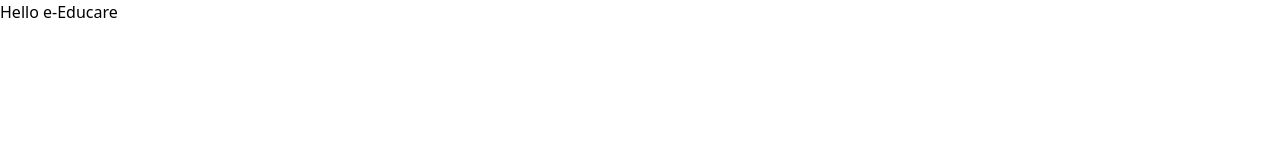
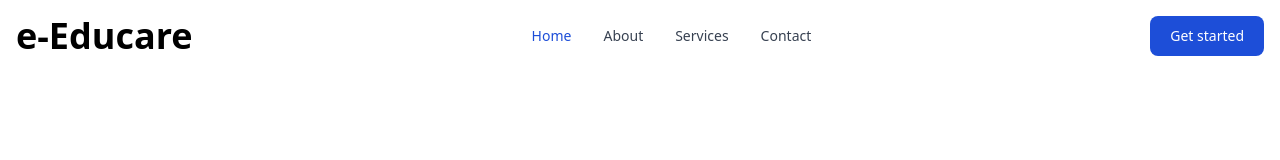
Before and after one commit to mahfuj-alam/e-Educare, a plain HTML site: page index.html in a window 1280 px wide. Drawn offline with nearby package versions, Linux system fonts and the light colour scheme.

Commit message:
nav-added

```diff
--- a/index.html
+++ b/index.html
@@ -9,6 +9,7 @@
 
     <!-- tailwind css link  -->
     <script src="https://cdn.tailwindcss.com"></script>
+    <link rel="stylesheet" href="https://unpkg.com/flowbite@1.5.1/dist/flowbite.min.css" />
 
     <!-- customization link  -->
     <script>
@@ -28,7 +29,85 @@
 </head>
 
 <body>
-    <h2>Hello e-Educare</h2>
-</body>
+    <!-- ============== header area start ========  -->
 
+    <header>
+        <!-- navigation menu here  -->
+        <section class="nav-area container mx-auto">
+            <nav class="bg-white border-gray-200 px-2 sm:px-4 py-2.5 rounded dark:bg-gray-900">
+                <div class="container flex flex-wrap justify-between items-center mx-auto">
+                    <a href="#" class="flex items-center">
+                        <span class="self-center text-4xl font-semibold whitespace-nowrap dark:text-white">e-Educare</span
+              >
+            </a>
+            <div class="flex md:order-2">
+              <button
+                type="button"
+                class="text-white bg-blue-700 hover:bg-blue-800 focus:ring-4 focus:outline-none focus:ring-blue-300 font-medium rounded-lg text-sm px-5 py-2.5 text-center mr-3 md:mr-0 dark:bg-blue-600 dark:hover:bg-blue-700 dark:focus:ring-blue-800 hidden sm:block"
+              >
+                Get started
+              </button>
+              <button
+                data-collapse-toggle="navbar-cta"
+                type="button"
+                class="inline-flex items-center p-2 text-sm text-gray-500 rounded-lg md:hidden hover:bg-gray-100 focus:outline-none focus:ring-2 focus:ring-gray-200 dark:text-gray-400 dark:hover:bg-gray-700 dark:focus:ring-gray-600"
+                aria-controls="navbar-cta"
+                aria-expanded="false"
+              >
+                <span class="sr-only">Open main menu</span>
+                        <svg class="w-6 h-6" aria-hidden="true" fill="currentColor" viewBox="0 0 20 20" xmlns="http://www.w3.org/2000/svg">
+                  <path
+                    fill-rule="evenodd"
+                    d="M3 5a1 1 0 011-1h12a1 1 0 110 2H4a1 1 0 01-1-1zM3 10a1 1 0 011-1h12a1 1 0 110 2H4a1 1 0 01-1-1zM3 15a1 1 0 011-1h12a1 1 0 110 2H4a1 1 0 01-1-1z"
+                    clip-rule="evenodd"
+                  ></path>
+                </svg>
+                        </button>
+                </div>
+                <div class="hidden justify-between items-center w-full md:flex md:w-auto md:order-1" id="navbar-cta">
+                    <ul class="flex flex-col p-4 mt-4 bg-gray-50 rounded-lg border border-gray-100 md:flex-row md:space-x-8 md:mt-0 md:text-sm md:font-medium md:border-0 md:bg-white dark:bg-gray-800 md:dark:bg-gray-900 dark:border-gray-700">
+                        <li>
+                            <a href="#" class="block py-2 pr-4 pl-3 text-white bg-blue-700 rounded md:bg-transparent md:text-blue-700 md:p-0 dark:text-white" aria-current="page">Home</a
+                  >
+                </li>
+                <li>
+                  <a
+                    href="#"
+                    class="block py-2 pr-4 pl-3 text-gray-700 rounded hover:bg-gray-100 md:hover:bg-transparent md:hover:text-blue-700 md:p-0 md:dark:hover:text-white dark:text-gray-400 dark:hover:bg-gray-700 dark:hover:text-white md:dark:hover:bg-transparent dark:border-gray-700"
+                    >About</a
+                  >
+                </li>
+                <li>
+                  <a
+                    href="#"
+                    class="block py-2 pr-4 pl-3 text-gray-700 rounded hover:bg-gray-100 md:hover:bg-transparent md:hover:text-blue-700 md:p-0 md:dark:hover:text-white dark:text-gray-400 dark:hover:bg-gray-700 dark:hover:text-white md:dark:hover:bg-transparent dark:border-gray-700"
+                    >Services</a
+                  >
+                </li>
+                <li>
+                  <a
+                    href="#"
+                    class="block py-2 pr-4 pl-3 text-gray-700 rounded hover:bg-gray-100 md:hover:bg-transparent md:hover:text-blue-700 md:p-0 md:dark:hover:text-white dark:text-gray-400 dark:hover:bg-gray-700 dark:hover:text-white md:dark:hover:bg-transparent dark:border-gray-700"
+                    >Contact</a
+                  >
+                </li>
+              </ul>
+            </div>
+          </div>
+        </nav>
+      </section>
+
+      <!-- carousel start here  -->
+      <section class="header-carousel"></section>
+    </header>
+    <!-- ============== main area start ================  -->
+
+    <main></main>
+
+    <!-- =============== footer area start =============  -->
+
+    <footer></footer>
+    <!-- tailwind link  -->
+    <script src="https://unpkg.com/flowbite@1.5.1/dist/flowbite.js"></script>
+  </body>
 </html>
```
